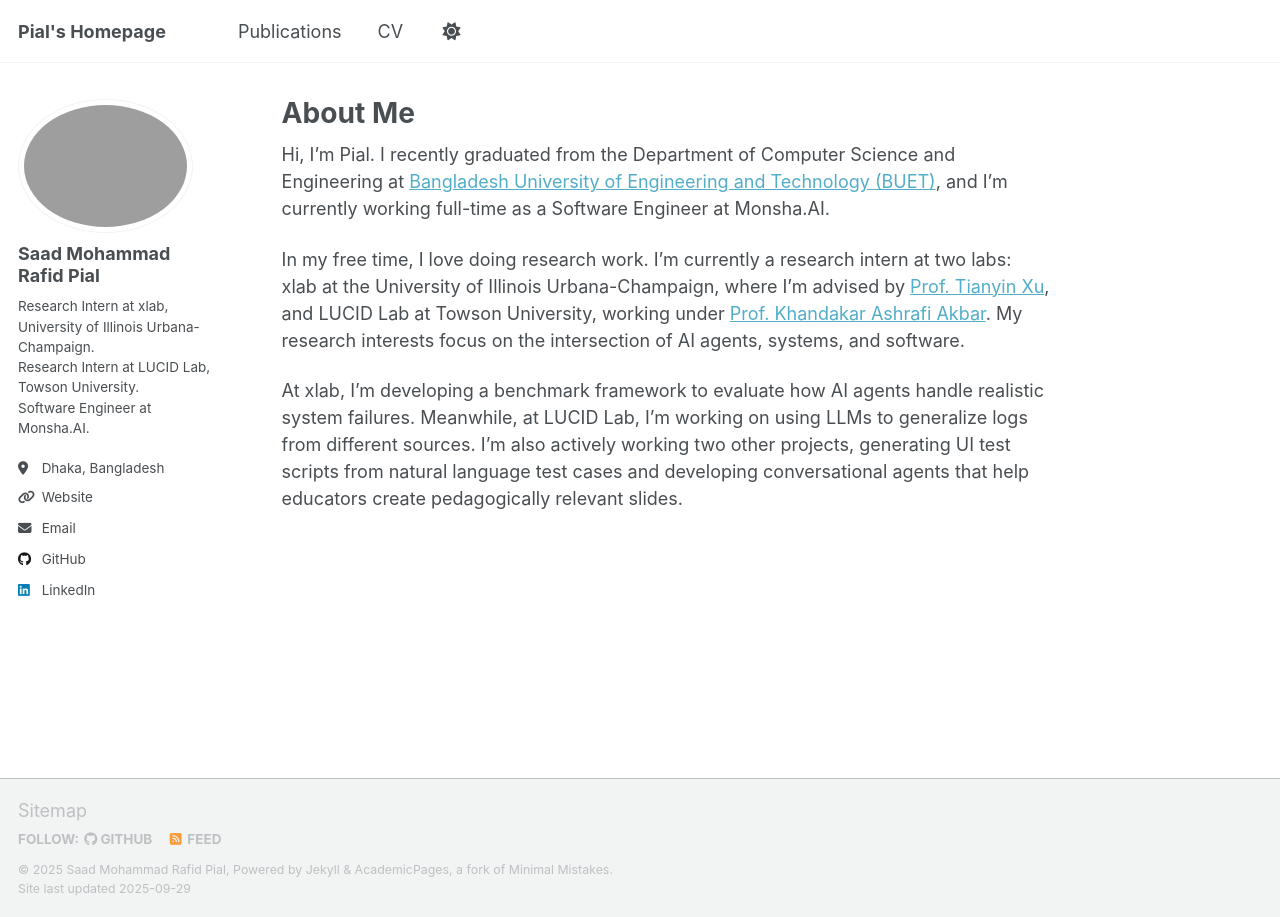
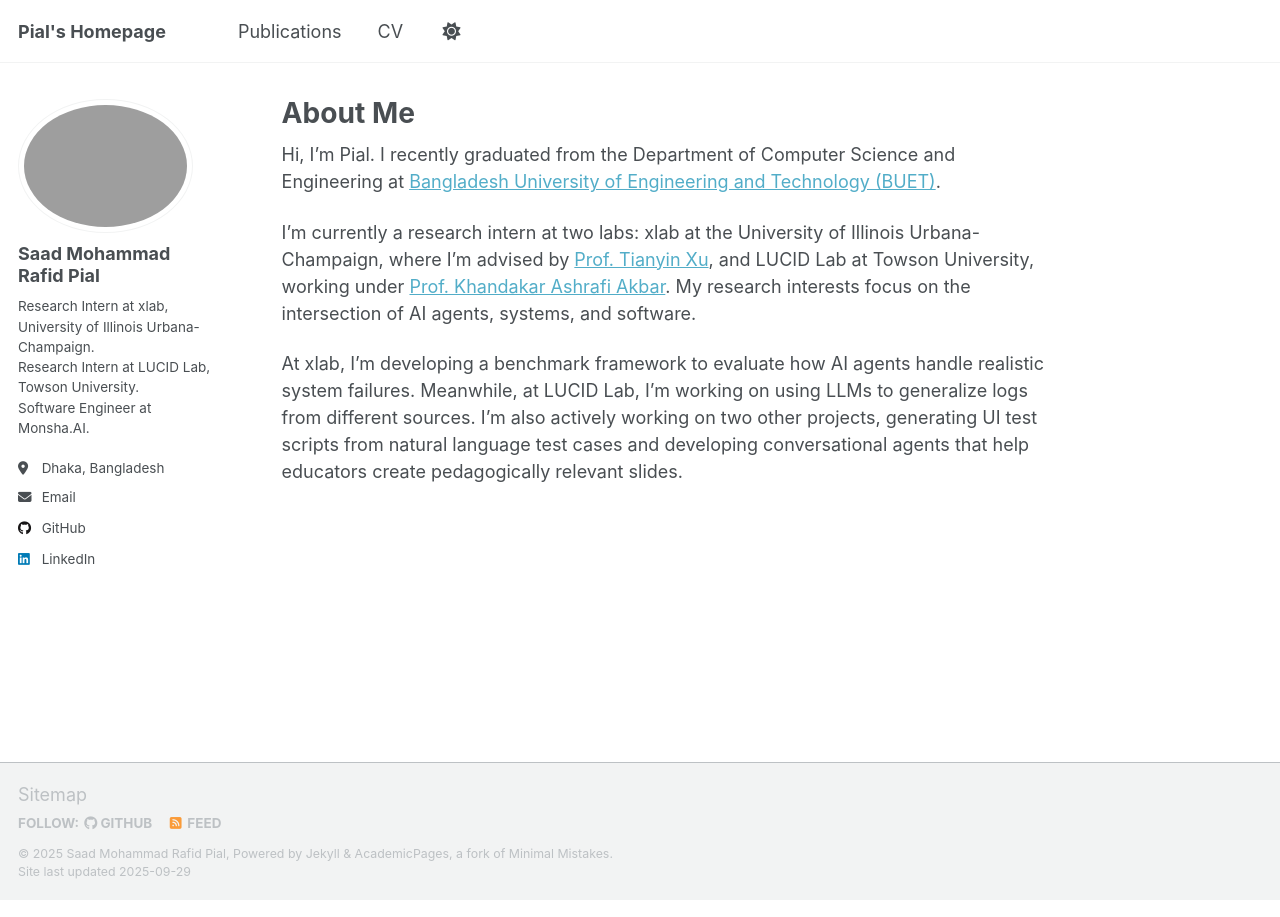
Before and after one commit to Saadmrp1038/Saadmrp1038.github.io, a Jekyll site: the page built from _pages/about.md, in a window 1280 px wide. Built offline with Jekyll 4.4.1, drawn with Linux system fonts in a browser that asks for light colours; a script that is not in the unit is left out.

Commit message:
update 06-09-25 (2)

```diff
--- a/_config.yml
+++ b/_config.yml
@@ -13,7 +13,7 @@ title                    : "Pial's Homepage"
 title_separator          : "-"
 name                     : &name "Saad Mohammad Rafid Pial"
 description              : &description "Computer Science and Engineering student at BUET, Software Engineer at Monsha.AI, and Research Intern at University of Illinois Urbana-Champaign. Passionate about AI agents, system reliability, and human-computer interaction."
-url                      : # https://saadmrp1038.github.io # the base hostname & protocol for your site e.g. "https://[your GitHub username].github.io" or if you already have some other page hosted on Github then use "https://[your GitHub username].github.io/[Your Repo Name]"
+url                      : https://saadmrp1038.github.io # the base hostname & protocol for your site e.g. "https://[your GitHub username].github.io" or if you already have some other page hosted on Github then use "https://[your GitHub username].github.io/[Your Repo Name]"
 baseurl                  : "" # the subpath of your site, e.g. "/blog"
 repository               : "Saadmrp1038/Saadmrp1038.github.io"
 
@@ -28,7 +28,7 @@ author:
   bio              : "Research Intern at xlab, University of Illinois Urbana-Champaign.<br>Research Intern at LUCID Lab, Towson University.<br>Software Engineer at Monsha.AI."
   location         : "Dhaka, Bangladesh"
   # employer         : "Monsha.AI"
-  uri              : "https://saadmrp1038.github.io"
+  uri              : # "https://saadmrp1038.github.io"
   email            : "saadmrp@gmail.com"
 
   # Academic websites
--- a/_pages/about.md
+++ b/_pages/about.md
@@ -7,8 +7,8 @@ redirect_from:
   - /about.html
 ---
 
-Hi, I'm Pial. I recently graduated from the Department of Computer Science and Engineering at [Bangladesh University of Engineering and Technology (BUET)](https://www.buet.ac.bd/), and I'm currently working full-time as a Software Engineer at Monsha.AI.
+Hi, I'm Pial. I recently graduated from the Department of Computer Science and Engineering at [Bangladesh University of Engineering and Technology (BUET)](https://www.buet.ac.bd/).
 
-In my free time, I love doing research work. I'm currently a research intern at two labs: xlab at the University of Illinois Urbana-Champaign, where I'm advised by [Prof. Tianyin Xu](https://tianyin.github.io/), and LUCID Lab at Towson University, working under [Prof. Khandakar Ashrafi Akbar](https://scholar.google.com/citations?user=lPz7L8kAAAAJ&hl=en). My research interests focus on the intersection of AI agents, systems, and software.
+I'm currently a research intern at two labs: xlab at the University of Illinois Urbana-Champaign, where I'm advised by [Prof. Tianyin Xu](https://tianyin.github.io/), and LUCID Lab at Towson University, working under [Prof. Khandakar Ashrafi Akbar](https://scholar.google.com/citations?user=lPz7L8kAAAAJ&hl=en). My research interests focus on the intersection of AI agents, systems, and software.
 
-At xlab, I'm developing a benchmark framework to evaluate how AI agents handle realistic system failures. Meanwhile, at LUCID Lab, I'm working on using LLMs to generalize logs from different sources. I'm also actively working two other projects, generating UI test scripts from natural language test cases and developing conversational agents that help educators create pedagogically relevant slides.
+At xlab, I'm developing a benchmark framework to evaluate how AI agents handle realistic system failures. Meanwhile, at LUCID Lab, I'm working on using LLMs to generalize logs from different sources. I'm also actively working on two other projects, generating UI test scripts from natural language test cases and developing conversational agents that help educators create pedagogically relevant slides.
```
